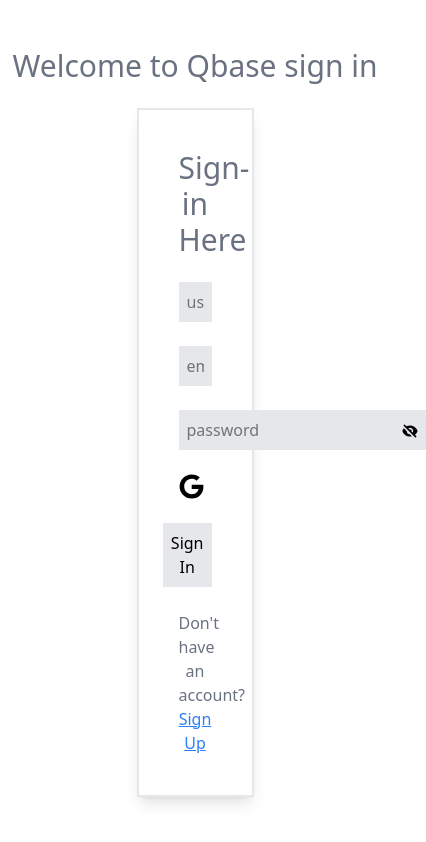
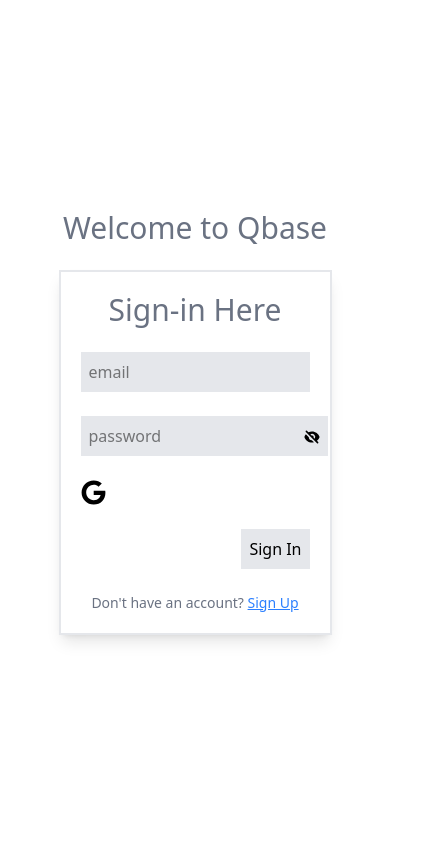
Before and after one commit to Uwakmfon-Ibanga/qBank, a React (Vite) app: page /signin in a window 390 px wide. Shown: the whole page, 426 px wide, since content can reach past the window. Built offline with nearby package versions, Linux system fonts and the light colour scheme.

Commit message:
made app for mobile only

```diff
--- a/package.json
+++ b/package.json
@@ -21,6 +21,7 @@
   },
   "devDependencies": {
     "@eslint/js": "^9.19.0",
+    "@tailwindcss/vite": "^4.0.10",
     "@types/react": "^19.0.8",
     "@types/react-dom": "^19.0.3",
     "@vitejs/plugin-react": "^1.3.2",
--- a/src/App.jsx
+++ b/src/App.jsx
@@ -14,6 +14,10 @@
     return storedToken ? JSON.parse(storedToken) : false;
   });
   const [session, setSession] = useState(null);
+  const [user, setUser] = useState(() => {
+    const storedUser = sessionStorage.getItem("user");
+    return storedUser ? JSON.parse(storedUser) : null;
+  });
 
   const navigate = useNavigate()
 
@@ -31,6 +35,11 @@
         console.error("Error getting session:", error);
         return;
       }
+      if (data.session) {
+        setSession(data.session);
+        setUser(data.session.user);
+        setToken(data.session.access_token);
+      }
     };
 
     checkUser();
@@ -39,21 +48,23 @@
     const { data: listener } = supabase.auth.onAuthStateChange((event, session) => {
       setSession(session);
       if (session) {
-        setToken(session.access_token);
-    navigate("/home");
+        setToken(session.access_token  || null);
+        setUser(session.user); // Store new user info when logged in
+      } else {
+        setUser(null);
+    navigate("/signin");
       }
     });
 
     return () => {
       listener.subscription.unsubscribe();
     };
-  }, [navigate, session]);
-
+  }, [navigate]);
 
   return (
     <Routes>
 
-      {token && <Route path="/home" element={<Home />} />}
+      {token && <Route path="/home" element={<Home user={user} />} />}
       <Route path="/signin" element={<SignIn setToken={setToken} />} />
       <Route path="/" element={<SignUp setToken={setToken} />} />
       {/* <Route path="*" element={<PageNotFound />} />  */}
--- a/src/components/Card.jsx
+++ b/src/components/Card.jsx
@@ -7,7 +7,6 @@
     // Generate public URL for the image
   const getPublicImageUrl = (path) => {
     const { data } = supabase.storage.from("cms-images").getPublicUrl(path);
-    console.log(data.publicUrl);
     // return data.publicUrl;
     return `${data.publicUrl}?t=${new Date().getTime()}`;
 
@@ -21,7 +20,6 @@
               <p>{question.courseCode}</p>
               <p>{question.courseLecturer}</p>
               <p>{question.year}</p>
-              {console.log("Image Path:", question.image_url)}
             </div>
   )
 }
--- a/src/components/SignInCard.jsx
+++ b/src/components/SignInCard.jsx
@@ -22,7 +22,6 @@
         });
 
         if (data.session) {
-          console.log(data.session)
           setToken(data)
           navigate('/home')
         }
@@ -44,20 +43,10 @@
   return (
     <form
           onSubmit={handleSubmit}
-          className="flex flex-col w-[30%] shadow-lg p-[40px] gap-6 border-2 border-gray-200"
+          className="flex flex-col w-[70%] shadow-lg p-[20px] gap-6 border-2 border-gray-200"
         >
-          <h2 className="text-gray-500     text-center text-3xl">Sign-in    Here</h2>
+          <h2 className="text-gray-500     text-center text-3xl">Sign-in  Here</h2>
 
-          <input
-            className="bg-gray-200 p-2"
-            type="email"
-            placeholder="username"
-            value={email}
-            onChange={(e) => {
-              setEmail(e.target.value);
-            }}
-            required
-          />
           <input
             className="bg-gray-200 p-2"
             type="email"
@@ -106,7 +95,7 @@
           </button>
 
           <div>
-                <p className="text-gray-500 text-center">
+                <p className="text-gray-500 text-center text-sm">
                   Don't have an account?{" "}
                   <Link to={'/'} className="text-blue-500 underline">Sign Up</Link>
                 </p>
--- a/src/components/SignUpCard.jsx
+++ b/src/components/SignUpCard.jsx
@@ -46,7 +46,7 @@
   return (
     <form
       onSubmit={handleSignUp}
-      className="flex flex-col w-[30%] shadow-lg p-[80px] gap-6 border-2 border-gray-200"
+      className="flex flex-col w-[70%] shadow-lg p-[20px] gap-6 border-2 border-gray-200"
     >
       <h2 className="text-gray-500     text-center text-3xl">Sign Up Here</h2>
 
@@ -96,7 +96,7 @@
       </button>
 
       <div>
-                <p className="text-gray-500 text-center">
+                <p className="text-gray-500 text-center text-sm">
                   Don't have an account?{" "}
                   <Link to={"/signin"} className="text-blue-500 underline">Sign-in</Link>
                 </p>
--- a/src/pages/Home.jsx
+++ b/src/pages/Home.jsx
@@ -4,7 +4,7 @@
 import Skeleton from "../components/Skeleton";
 import { useNavigate } from "react-router-dom";
 
-const Home = () => {
+const Home = ({}) => {
   const [loading, setLoading] = useState(true);
 
   const [inputValue, setInputValue] = useState("");
@@ -50,6 +50,7 @@
     };
 
     fetchQuestions();
+
   }, [inputValue]);
 
   const handleChange = (e) => {
@@ -61,11 +62,14 @@
     navigate('/')
 
   }
+  // console.log(user);
+
 
   return (
     <>
     <button className="bg-gray-300 p-2 mt-2 ml-3 rounded" onClick={handleLogout}>log out</button>
       <section className="flex flex-col min-h-screen items-center pt-[5rem] self-center gap-4">
+        {/* <h1>welcom {user.id}</h1> */}
       <h1>search</h1>
       <input
         className="bg-gray-100 border-2"
@@ -79,9 +83,9 @@
       {error && <p>{error}</p>}
 
       {questions && (
-        <div className="flex gap-6">
-          {questions.map((question) => (
-            <Card question={question} />
+        <div className="grid grid-cols-2 gap-3 p-3">
+          {questions.map((question, id) => (
+            <Card question={question} key={id}/>
           ))}
         </div>
       )}
--- a/src/pages/SignIn.jsx
+++ b/src/pages/SignIn.jsx
@@ -4,7 +4,7 @@
 const SignIn = ({setToken}) => {
   return (
     <div className='h-[100vh] flex flex-col justify-center items-center gap-6'>
-            <h1 className='text-gray-500 text-3xl'>Welcome to Qbase sign in</h1>
+            <h1 className='text-gray-500 text-3xl'>Welcome to Qbase</h1>
           <SignInCard setToken={setToken}/>
         </div>
   )
```
Also changed, not shown: 1 other file (tests, documents, lock files or other folders).
